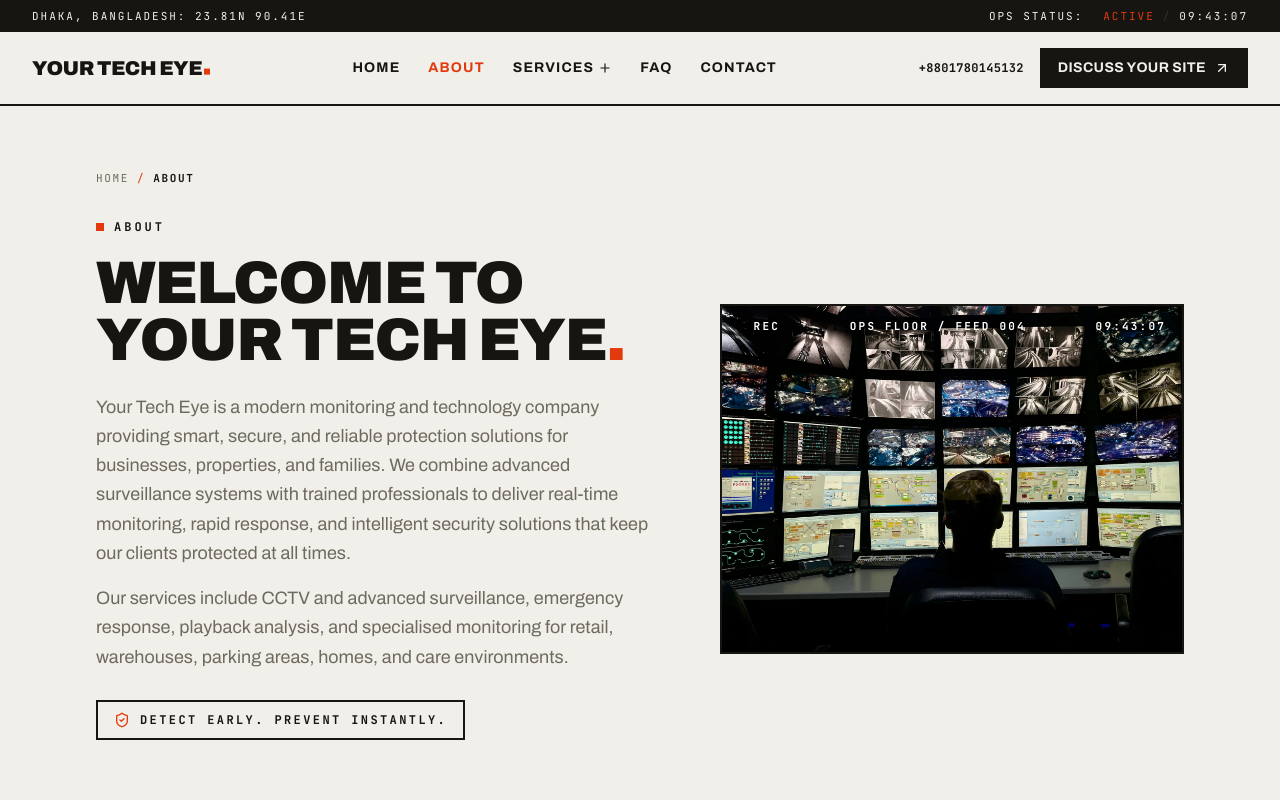
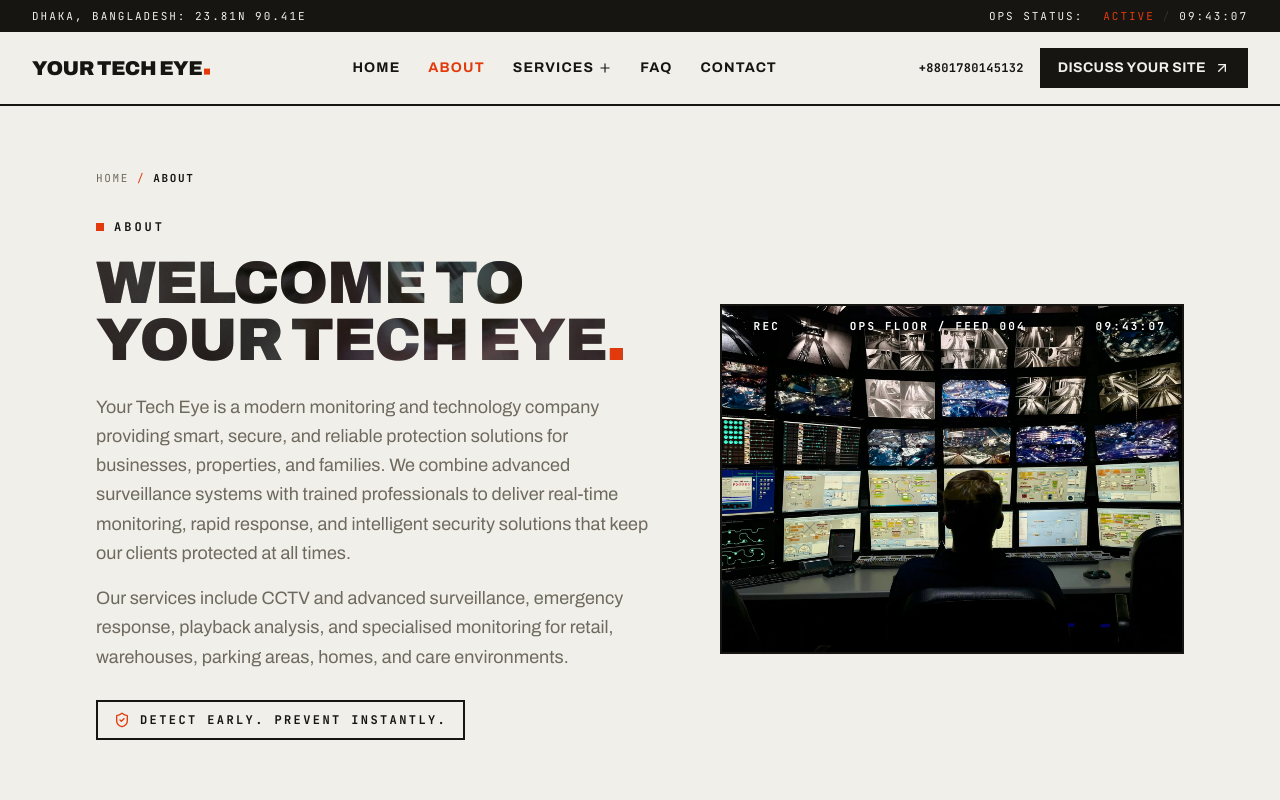
Before and after one commit to tasbirrkabir/yourtecheye, a Next.js app: page /about in a window 1280 px wide. Shown: the top 800 px of the page. Built offline with nearby package versions, Linux system fonts and the light colour scheme.

Commit message:
b4fa95ab-a691-41d1-a79f-6f9accdf6ab8

```diff
--- a/src/app/about/page.tsx
+++ b/src/app/about/page.tsx
@@ -8,6 +8,7 @@ import { Reveal } from "@/components/site/reveal";
 import { ContactCta } from "@/components/site/contact-cta";
 import { Breadcrumbs, breadcrumbJsonLd } from "@/components/site/breadcrumbs";
 import { FeedOverlay } from "@/components/site/feed-overlay";
+import { PhotoHeading } from "@/components/site/photo-heading";
 import { site } from "@/lib/site";
 
 export const metadata: Metadata = {
@@ -67,9 +68,14 @@ export default function AboutPage() {
                   <span className="inline-block h-2 w-2 bg-signal" aria-hidden="true" />
                   About
                 </p>
-                <h1 className="stretch-xwide mt-5 text-4xl font-black uppercase leading-[0.95] tracking-tight text-ink sm:text-6xl">
+                <PhotoHeading
+                  src="/media/eye-screen-reflection.webp"
+                  scrim={0.44}
+                  preload
+                  className="stretch-xwide mt-5 text-4xl font-black uppercase leading-[0.95] tracking-tight text-ink sm:text-6xl"
+                >
                   Welcome to Your Tech Eye<span className="text-signal">.</span>
-                </h1>
+                </PhotoHeading>
                 <p className="mt-6 max-w-xl text-base leading-relaxed text-smoke sm:text-lg">
                   Your Tech Eye is a modern monitoring and technology company
                   providing smart, secure, and reliable protection solutions for
--- a/src/app/globals.css
+++ b/src/app/globals.css
@@ -202,6 +202,37 @@
     color: transparent;
   }
 
+  /*
+   * Photo-in-heading treatment: a photograph clipped into display letterforms.
+   * The image and scrim arrive via CSS custom properties set inline by
+   * <PhotoHeading>. Without background-clip support the heading simply stays
+   * solid ink; if the image fails, the ink under-layer keeps letters visible.
+   */
+  .heading-photo {
+    color: var(--ink);
+    background-size: cover;
+    background-position: var(--heading-pos, center);
+    background-repeat: no-repeat;
+  }
+  @supports (-webkit-background-clip: text) or (background-clip: text) {
+    .heading-photo {
+      background-color: var(--ink);
+      background-image: linear-gradient(
+          rgba(15, 15, 14, var(--heading-scrim, 0.42)),
+          rgba(15, 15, 14, var(--heading-scrim, 0.42))
+        ),
+        var(--heading-img);
+      -webkit-background-clip: text;
+      background-clip: text;
+      -webkit-text-fill-color: transparent;
+    }
+    /* The vermilion dot keeps its solid signal colour inside photo type. */
+    .heading-photo .text-signal,
+    .heading-photo.text-signal {
+      -webkit-text-fill-color: var(--signal);
+    }
+  }
+
   /* Editorial photo treatment: mono by default, color on hover */
   .photo-brutal {
     filter: grayscale(1) contrast(1.06);
--- a/src/app/not-found.tsx
+++ b/src/app/not-found.tsx
@@ -1,5 +1,6 @@
 import Link from "next/link";
 import { Container } from "@/components/site/container";
+import { PhotoHeading } from "@/components/site/photo-heading";
 import { site } from "@/lib/site";
 import { services } from "@/content/services";
 
@@ -18,12 +19,14 @@ export default function NotFound() {
         >
           404
         </p>
-        <h1
+        <PhotoHeading
           id="notfound-heading"
+          src="/media/garage-dark-depths.webp"
+          scrim={0.55}
           className="stretch-xwide -mt-4 text-2xl font-black uppercase tracking-tight text-ink sm:text-4xl"
         >
           This page is off camera<span className="text-signal">.</span>
-        </h1>
+        </PhotoHeading>
         <p className="mt-4 max-w-md leading-relaxed text-smoke">
           The page you are looking for does not exist or may have moved. The
           links below will get you back to a monitored view.
--- a/src/app/page.tsx
+++ b/src/app/page.tsx
@@ -10,6 +10,7 @@ import { ContactCta } from "@/components/site/contact-cta";
 import { Marquee } from "@/components/site/marquee";
 import { FeedOverlay } from "@/components/site/feed-overlay";
 import { AutoVideo } from "@/components/site/auto-video";
+import { PhotoHeading } from "@/components/site/photo-heading";
 import { homeFaqs } from "@/content/faq";
 import { services, howItWorks, useCases } from "@/content/services";
 import { site } from "@/lib/site";
@@ -72,7 +73,15 @@ export default function HomePage() {
                   id="hero-heading"
                   className="stretch-xwide mt-6 text-[12.5vw] font-black uppercase leading-[0.92] tracking-tight text-ink sm:text-6xl md:text-7xl lg:text-[4.7rem] xl:text-[5.2rem]"
                 >
-                  <span className="block whitespace-nowrap">A camera</span>
+                  <PhotoHeading
+                    as="span"
+                    src="/media/city-lights-aerial-bw.webp"
+                    scrim={0.5}
+                    preload
+                    className="block whitespace-nowrap"
+                  >
+                    A camera
+                  </PhotoHeading>
                   <span className="block whitespace-nowrap text-stroke-ink">is not</span>
                   <span className="block whitespace-nowrap">
                     a guard<span className="text-signal">.</span>
--- a/src/app/surveillance-security-solutions/page.tsx
+++ b/src/app/surveillance-security-solutions/page.tsx
@@ -7,6 +7,7 @@ import { SectionHeading } from "@/components/site/section-heading";
 import { Reveal } from "@/components/site/reveal";
 import { ContactCta } from "@/components/site/contact-cta";
 import { Breadcrumbs, breadcrumbJsonLd } from "@/components/site/breadcrumbs";
+import { PhotoHeading } from "@/components/site/photo-heading";
 import { solutionsPage, services } from "@/content/services";
 import { site } from "@/lib/site";
 
@@ -63,9 +64,14 @@ export default function SolutionsPage() {
                   <span className="inline-block h-2 w-2 bg-signal" aria-hidden="true" />
                   Solutions
                 </p>
-                <h1 className="stretch-xwide mt-5 text-4xl font-black uppercase leading-[0.95] tracking-tight text-ink sm:text-5xl lg:text-6xl">
+                <PhotoHeading
+                  src="/media/hero-property-dusk.webp"
+                  scrim={0.46}
+                  preload
+                  className="stretch-xwide mt-5 text-4xl font-black uppercase leading-[0.95] tracking-tight text-ink sm:text-5xl lg:text-6xl"
+                >
                   Surveillance &amp; Security Solutions<span className="text-signal">.</span>
-                </h1>
+                </PhotoHeading>
               </Reveal>
               <Reveal delay={80}>
                 <p className="mt-6 max-w-xl text-base leading-relaxed text-smoke sm:text-lg">
--- a/src/components/site/legal-page.tsx
+++ b/src/components/site/legal-page.tsx
@@ -4,6 +4,7 @@ import { Container } from "./container";
 import { Reveal } from "./reveal";
 import { Breadcrumbs } from "./breadcrumbs";
 import { HeroImage } from "./hero-image";
+import { PhotoHeading } from "./photo-heading";
 import { site } from "@/lib/site";
 
 export interface LegalSection {
@@ -42,9 +43,14 @@ export function LegalPage({ title, standfirst, updated, sections }: LegalPagePro
                   <FileText className="h-4 w-4 text-signal" aria-hidden="true" />
                   Legal document: {site.shortName}
                 </p>
-                <h1 className="stretch-xwide mt-4 text-4xl font-black uppercase leading-[0.95] tracking-tight text-ink sm:text-5xl">
+                <PhotoHeading
+                  src="/media/brutalist-tower-storm.webp"
+                  scrim={0.5}
+                  preload
+                  className="stretch-xwide mt-4 text-4xl font-black uppercase leading-[0.95] tracking-tight text-ink sm:text-5xl"
+                >
                   {title}
-                </h1>
+                </PhotoHeading>
                 <p className="mt-5 max-w-2xl text-base leading-relaxed text-smoke sm:text-lg">
                   {standfirst}
                 </p>
--- /dev/null
+++ b/src/components/site/photo-heading.tsx
@@ -0,0 +1,57 @@
+import type { CSSProperties, ElementType, ReactNode } from "react";
+import { cn } from "@/lib/utils";
+
+interface PhotoHeadingProps {
+  /** Photographic texture clipped into the letterforms. Path under /public. */
+  src: string;
+  /** Semantic tag to render. Defaults to h1. */
+  as?: "h1" | "h2" | "span";
+  /** 0..1 dark scrim baked over the photo so the type stays readable. */
+  scrim?: number;
+  /** Vertical focus point of the background photo, any CSS position value. */
+  position?: string;
+  /** Preload the texture (set true only for above-the-fold headings). */
+  preload?: boolean;
+  id?: string;
+  className?: string;
+  children: ReactNode;
+}
+
+/**
+ * Brutalist editorial heading with a photograph clipped into the letterforms
+ * (background-clip: text). The heading stays real, selectable, indexable text;
+ * the photo is purely decorative texture behind the glyphs.
+ *
+ * Fallbacks:
+ * - Without background-clip: text support the heading renders as solid ink.
+ * - If the image fails to load, an ink under-layer keeps the letters solid.
+ * The signal-coloured dot span (`.text-signal`) keeps its solid vermilion.
+ */
+export function PhotoHeading({
+  src,
+  as: Tag = "h1",
+  scrim = 0.42,
+  position = "center",
+  preload = false,
+  id,
+  className,
+  children,
+}: PhotoHeadingProps) {
+  const style = {
+    "--heading-img": `url('${src}')`,
+    "--heading-scrim": `${scrim}`,
+    "--heading-pos": position,
+  } as CSSProperties;
+
+  return (
+    <>
+      {preload ? (
+        // React hoists rendered <link rel="preload"> into <head>.
+        <link rel="preload" as="image" href={src} fetchPriority="high" />
+      ) : null}
+      <Tag id={id} className={cn("heading-photo", className)} style={style}>
+        {children}
+      </Tag>
+    </>
+  );
+}
--- a/src/content/services.ts
+++ b/src/content/services.ts
@@ -25,6 +25,8 @@ export interface Service {
   metaDescription: string;
   image: string;
   imageAlt: string;
+  /** Photographic texture clipped into the display heading letterforms. */
+  headingImage: string;
   features: { title: string; detail: string }[];
   howItWorks?: { step: string; detail: string }[];
   scopeNote?: string; // operational boundaries, phrased honestly
@@ -49,6 +51,7 @@ export const services: Service[] = [
     image: "/media/monitoring-operator-wall.webp",
     imageAlt:
       "Monitoring wall filled with live CCTV camera feeds, watched by a monitoring operator",
+    headingImage: "/media/watcher-portrait-bw.webp",
     features: [
       {
         title: "Real-time camera monitoring",
@@ -109,6 +112,7 @@ export const services: Service[] = [
     metaDescription:
       "Live audio intervention delivers real-time verbal warnings through on-site speakers to deter intruders and interrupt threats as they happen.",
     image: "/media/dome-camera-detail.webp",
+    headingImage: "/media/city-night-grid.webp",
     imageAlt:
       "Close-up of a modern multi-sensor dome surveillance camera mounted on a building",
     features: [
@@ -168,6 +172,7 @@ export const services: Service[] = [
     metaDescription:
       "When monitoring detects an incident: instant alerts, escalation, and coordination with authorities when needed, fast action during emergencies.",
     image: "/media/parking-garage-night.webp",
+    headingImage: "/media/street-night-rain.webp",
     imageAlt: "Multi-level parking garage illuminated at night",
     features: [
       {
@@ -231,6 +236,7 @@ export const services: Service[] = [
     metaDescription:
       "Professional review and analysis of recorded CCTV footage: incident investigation, event tracking, evidence documentation and security reporting.",
     image: "/media/monitoring-room-illustrative.webp",
+    headingImage: "/media/parking-garage-stripes.webp",
     imageAlt:
       "Interior of a monitoring room with operators reviewing footage on multiple screens (illustrative image)",
     features: [
```
Also changed, not shown: src/app/contact/page.tsx (+8 -2 lines), src/app/faq/page.tsx (+8 -2 lines), src/app/services/page.tsx (+9 -2 lines), src/components/site/service-detail.tsx (+8 -2 lines), 2 other files (tests, documents, lock files or other folders).
